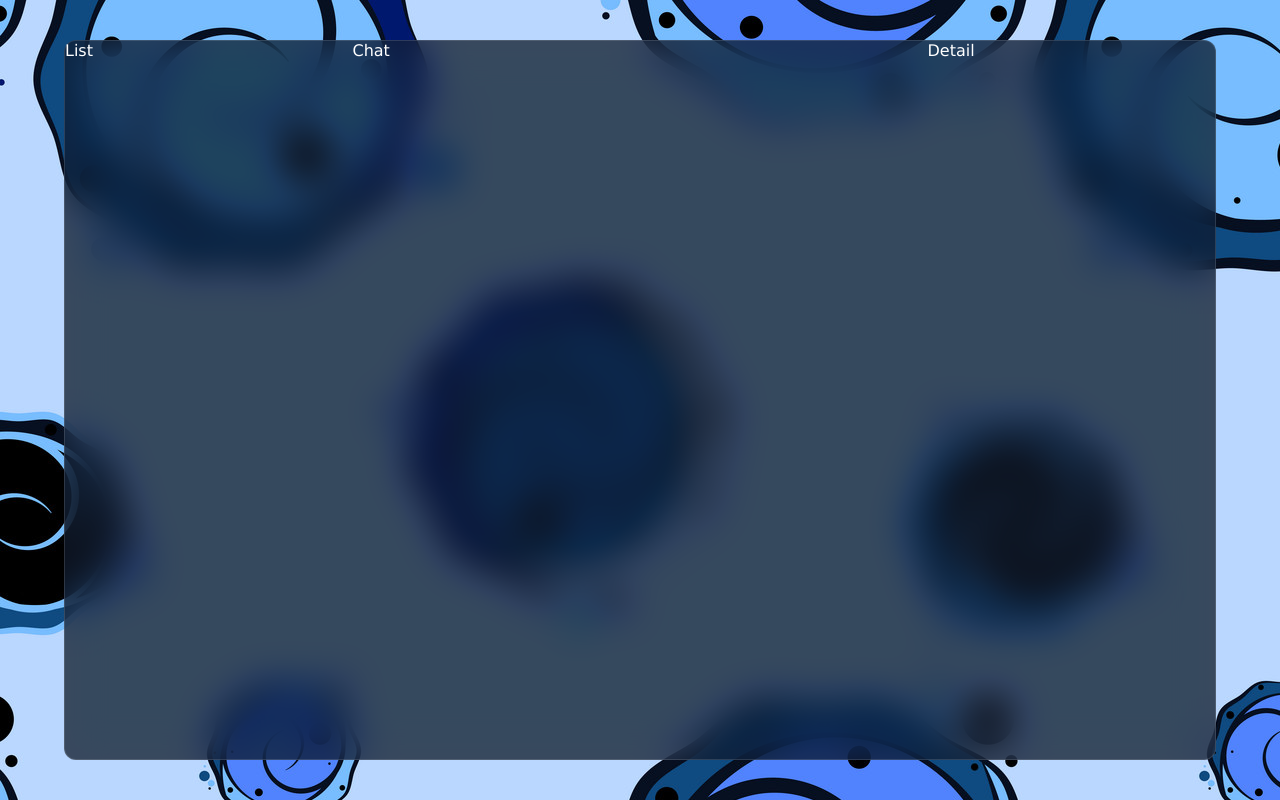
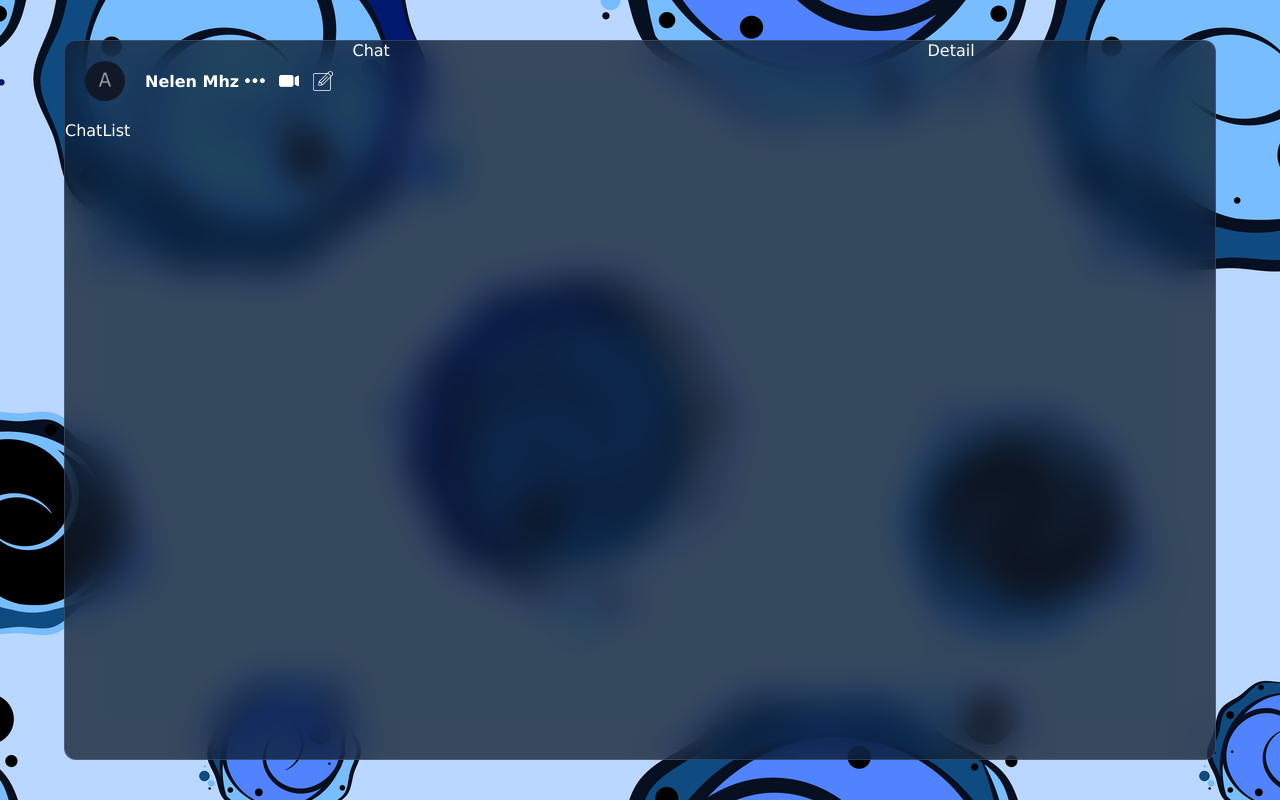
Before and after one commit to nelen-maharjan/chat-app, a React (Vite) app: page / in a window 1280 px wide. Built offline with nearby package versions, Linux system fonts and the light colour scheme.

Commit message:
chat-list design

```diff
--- a/src/components/list/List.jsx
+++ b/src/components/list/List.jsx
@@ -1,8 +1,13 @@
+import ChatList from './chatList/ChatList';
 import './list.css';
+import UserInfo from './userInfo/UserInfo';
 
 const List = () => {
   return (
-    <div className='list'>List</div>
+    <div className='list'>
+        <UserInfo />
+        <ChatList />
+    </div>
   )
 }
 
--- /dev/null
+++ b/src/components/list/chatList/ChatList.jsx
@@ -0,0 +1,9 @@
+import './chatList.css'
+
+const ChatList = () => {
+  return (
+    <div>ChatList</div>
+  )
+}
+
+export default ChatList
--- /dev/null
+++ b/src/components/list/userInfo/UserInfo.jsx
@@ -0,0 +1,19 @@
+import './userInfo.css'
+
+const UserInfo = () => {
+  return (
+    <div className='userInfo'>
+      <div className="user">
+        <img src="./avatar.png" alt="avatar" />
+        <h4>Nelen Mhz</h4>
+      </div>
+      <div className="icons">
+        <img src="./more.png" alt="more" />
+        <img src="./video.png" alt="video" />
+        <img src="./edit.png" alt="edit" />
+      </div>
+    </div>
+  )
+}
+
+export default UserInfo
--- /dev/null
+++ b/src/components/list/userInfo/userInfo.css
@@ -0,0 +1,30 @@
+.userInfo {
+  padding: 20px;
+  display: flex;
+  align-items: center;
+  justify-content: space-between;
+
+  .user {
+    display: flex;
+    align-items: center;
+    gap: 20px;
+
+    img {
+      width: 40px;
+      height: 40px;
+      border-radius: 50%;
+      object-fit: cover;
+    }
+  }
+
+  .icons{
+    display: flex;
+    gap: 14px;
+
+    img{
+        width: 20px;
+        height: 20px;
+        cursor: pointer;
+    }
+  }
+}
```
Also changed, not shown: src/components/list/chatList/chatList.css (added).
